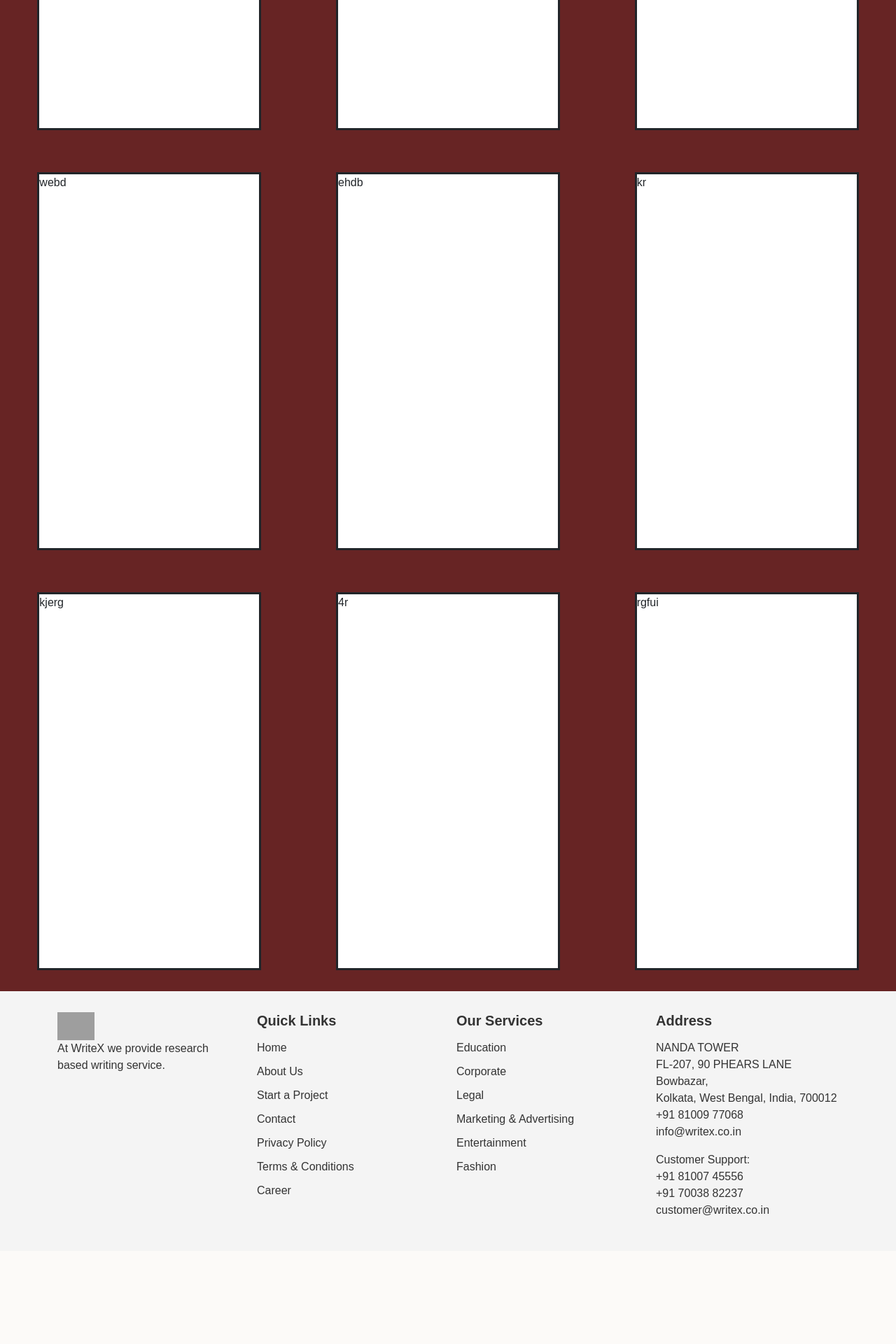
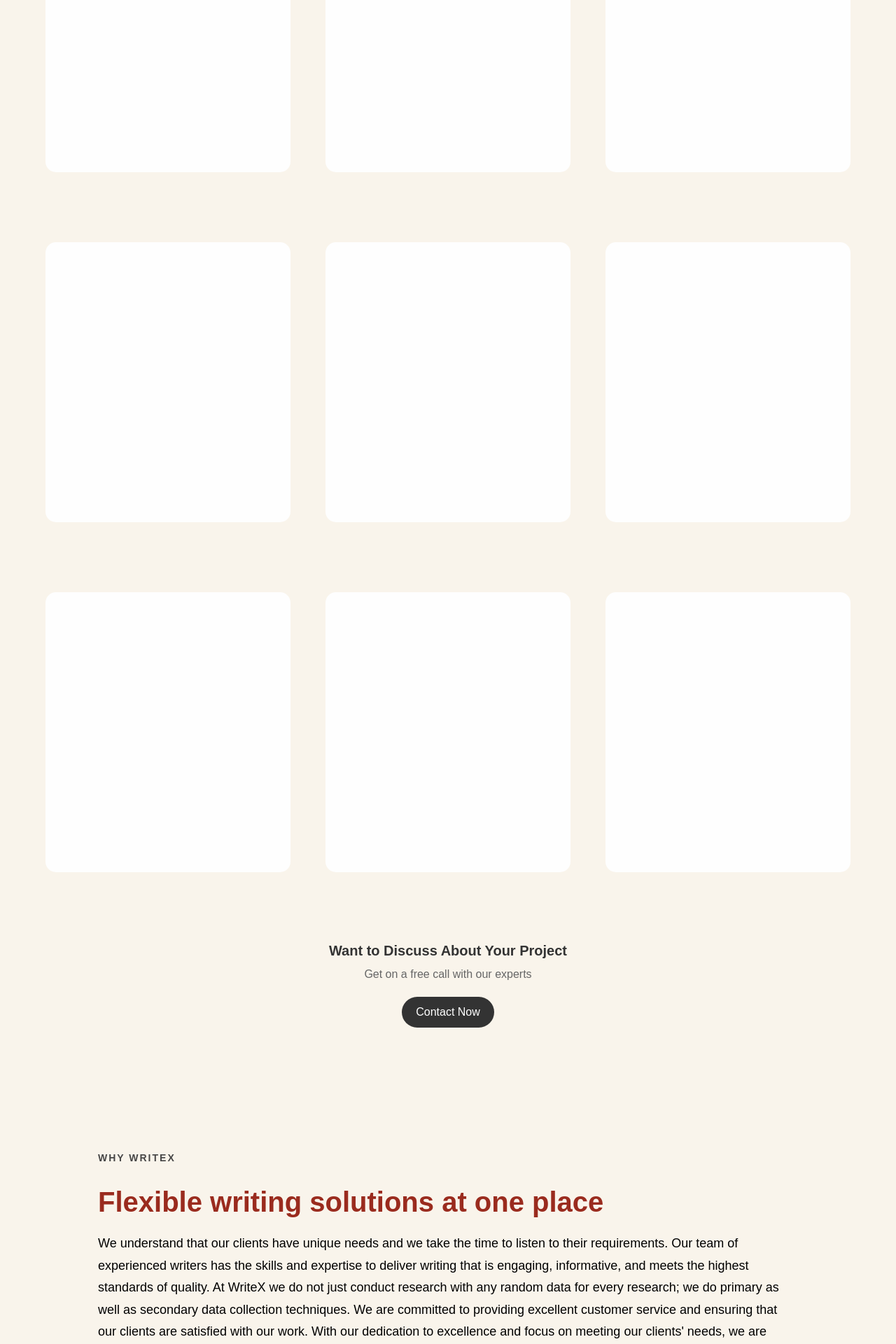
Before and after one commit to TeeWrath/Olypedia-web, a Django app: page / in a window 1280 px wide. Shown: the part 2280-4200 px from the top of the page at 70% size. Before the commit the page ends 4017 px from the top, so only its background shows below. Run offline with Django 5.2, Linux system fonts and the light colour scheme; grey boxes are pictures that could not be loaded.

Commit message:
Update landing page

```diff
--- a/main/static/home.css
+++ b/main/static/home.css
@@ -15,6 +15,13 @@
 }
 .btn-primary:hover{
     background-color: #935f5f;
+}
+.contact{
+    margin-top: -6px;
+    border-radius: 30px;
+}
+.contact:hover{
+  background-color: #f87a7a;
 }
 .success {
     background-color: #672424;
@@ -40,12 +47,15 @@ btn-outline-primary {
     color: white;
 }
 .form-section {
-    background-color: white;
+    background-color: #f9f4eb;
     padding: 30px;
-    border-radius: 10px;
-    box-shadow: 0 4px 10px rgba(0, 0, 0, 0.1);
 }
-
+.form-section h4{
+  font-weight: bold;
+}
+.form-label,.form-control{
+  height:45px;
+}
 .hero-text{
     color: #935f5f;
     font-size: 3.5rem;
@@ -100,17 +110,129 @@ btn-outline-primary {
     justify-content:space-around;
     align-items: center;
   }
+  .div-head{
+    display: flex;
+    justify-content: center;
+    align-items: center;
+    height:150px;
+  }
+  .div-head h1{
+    margin-top: 10px;
+    color: black;
+    font-weight: bolder;
+    font-size:60px;
+  }
   .div-1,.div-2,.div-3{
     display: flex;
-    background-color: #672424;
+    background-color: #f9f4eb;
+    justify-content:center;
+    align-items: center;
+    flex-direction: row;
+  }
+
+  .div1,.div2,.div3{
+    display: flex;
     justify-content:space-around;
     align-items: center;
-    flex-direction: row;
-    height:600px;
+    height:500px;
+    width: 1200px;
+
   }
   .card1,.card2,.card3{
-    border: solid;
-    height: 90%;
-    width: 25%;
-    background-color: white;
+    border-radius:15px;
+    height: 400px;
+    width: 350px;
+    background-color:rgb(254, 254, 254);
   }
+  .project-discussion {
+    height: 300px;
+    margin-top: 50px;
+    text-align: center;
+    color: #333333; /* Dark gray text color */
+  }
+
+  .project-discussion h2 {
+    font-size: 20px;
+    font-weight: bold;
+    margin-bottom: 10px;
+  }
+
+  .project-discussion p {
+    font-size: 16px;
+    margin-bottom: 20px;
+    color: #666666;
+  }
+
+  .contact-button {
+    font-size: 16px;
+    color: white;
+    background-color: #333333;
+    border: none;
+    padding: 10px 20px;
+    border-radius: 25px;
+    cursor: pointer;
+    transition: background-color 0.3s ease;
+  }
+
+  .contact-button:hover {
+    background-color: #555555;
+  }
+
+  /* --css of why olypedia--*/
+
+  .why-writex {
+    max-width: 1000px;
+    margin: auto;
+    height: 600px;
+    text-align: start;
+    color:black;
+  }
+
+  .why-writex h3 {
+    font-size: 14px;
+    font-weight: bold;
+    text-transform: uppercase;
+    letter-spacing: 2px;
+    margin-bottom: 30px;
+    color: #474646;
+  }
+
+  .why-writex h1 {
+    font-size: 40px;
+    font-weight: bolder;
+    margin-bottom: 20px;
+    color: #9a2b1e;
+  }
+
+  .why-writex p {
+    font-size: 18px;
+    line-height: 1.75;
+    margin-bottom: 25px;
+  }
+
+  .why-writex ul {
+    list-style: none;
+    padding: 0;
+    margin-bottom: 20px;
+  }
+
+  .why-writex ul li {
+    font-size: 16px;
+    margin-bottom: 5px;
+  }
+
+  .know-more {
+    font-size: 16px;
+    color: #333333;
+    background-color: transparent;
+    border: 2px solid #333333; /* Outlined button style */
+    padding: 10px 20px;
+    border-radius: 25px;
+    cursor: pointer;
+    transition: background-color 0.3s ease, color 0.3s ease;
+  }
+
+  .know-more:hover {
+    background-color: #333333;
+    color: #ffffff;
+  }
--- a/main/static/style.css
+++ b/main/static/style.css
@@ -5,7 +5,9 @@ body {
 .navbar-brand img {
     height: 50px;
 }
-
+#navbarNav{
+    margin-left: 50px;
+}
 .navbar-nav .nav-link {
     color: #333333 !important;
 }
--- a/main/templates/home.html
+++ b/main/templates/home.html
@@ -17,7 +17,7 @@
 
         <div class="col-md-6">
             <div class="form-section">
-                <h5>GET EXPERT HELP FOR YOUR PROJECT</h5>
+                <h4>GET EXPERT HELP FOR YOUR PROJECT</h4>
                 <form>
                     <div class="mb-3">
                         <label for="name" class="form-label">Name <span class="text-danger">*</span></label>
@@ -58,7 +58,7 @@
     <div class="container">
       <div class="row align-items-center">
         <div class="col-md-6 text-center illustration">
-          <img src="https://undraw.co/illustrations" alt="Illustration" class="img-fluid">
+          <img src="{%static 'images/Logo.png'%}" alt="Illustration" class="img-fluid">
         </div>
         <div class="col-md-6 content ">
           <h2>Our Content Writing Services</h2>
@@ -71,21 +71,60 @@
   </section>
 
 <section class="how-it-work">
+    <div class="div-head">
+        <div>
+            <h1>INDUSTRIES WE WORK WITH</h1>
+        </div>
+    </div>
     <div class="div-1">
-        <div class="card1">rk</div>
-        <div class="card2">ehg</div>
-        <div class="card3">mhj</div>
+        <div class="div1">
+            <div class="card1"></div>
+            <div class="card2"></div>
+             <div class="card3"></div>
+        </div>
     </div>
     <div class="div-2">
-        <div class="card1">webd</div>
-        <div class="card2">ehdb</div>
-        <div class="card3">kr</div>
+        <div class="div2">
+            <div class="card1"></div>
+            <div class="card2"></div>
+             <div class="card3"></div>
+        </div>
 
     </div>
     <div class="div-3">
-        <div class="card1">kjerg</div>
-        <div class="card2">4r</div>
-        <div class="card3">rgfui</div>
+        <div class="div2">
+            <div class="card1"></div>
+            <div class="card2"></div>
+             <div class="card3"></div>
+        </div>
+    </div>
+    <div class="project-discussion">
+        <h2>Want to Discuss About Your Project</h2>
+        <p>Get on a free call with our experts</p>
+        <button class="contact-button">Contact Now</button>
+      </div>
     </div>
 </section>
+
+<div class="why-writex">
+    <h3>Why WriteX</h3>
+    <h1>Flexible writing solutions at one place</h1>
+    <p>
+      We understand that our clients have unique needs and we take the time to listen to their requirements.
+      Our team of experienced writers has the skills and expertise to deliver writing that is engaging,
+      informative, and meets the highest standards of quality. At WriteX we do not just conduct research with
+      any random data for every research; we do primary as well as secondary data collection techniques. We are
+      committed to providing excellent customer service and ensuring that our clients are satisfied with our
+      work. With our dedication to excellence and focus on meeting our clients' needs, we are confident that we
+      are the best choice for all your writing needs.
+    </p>
+    <ul>
+      <li>✔ Experienced Researchers</li>
+      <li>✔ Creativity</li>
+      <li>✔ Research Based Content</li>
+      <li>✔ Innovation</li>
+    </ul>
+    <a href="{%url 'about'%}"><button class="know-more">Know more</button></a>
+  </div>
+
   {% endblock  %}
--- a/main/templates/layout.html
+++ b/main/templates/layout.html
@@ -18,13 +18,13 @@
     <nav class="navbar navbar-expand-lg navbar-light header m-5">
       <div class="container">
           <a class="navbar-brand" href="#">
-              <img src="path-to-your-logo.png" alt="WriteX Logo">
+              <img src="{%static 'images/Logo.png'%}" alt="WriteX Logo">
           </a>
           <button class="navbar-toggler" type="button" data-bs-toggle="collapse" data-bs-target="#navbarNav"
               aria-controls="navbarNav" aria-expanded="false" aria-label="Toggle navigation">
               <span class="navbar-toggler-icon"></span>
           </button>
-          <div class="collapse navbar-collapse " id="navbarNav">
+          <div class="collapse navbar-collapse navbarNav">
               <ul class="navbar-nav ms-auto">
                   <li class="nav-item">
           <p><a class="text-dark nav-link active " aria-current="page" href="{% url 'home'%}">Home</a></p>
@@ -47,7 +47,9 @@
           <a class="text-dark nav-link" href="{% url  'project'%}">start a project</a>
         </li>
         <li class="nav-item">
-          <a class="text-dark nav-link" aria-disabled="true" href="{% url 'contact'%}">Contact us</a>
+          <a class="text-dark nav-link" aria-disabled="true" href="{% url 'contact'%}">
+            <button class="btn contact">Contact us</button>
+          </a>
         </li>
 
               </ul>
```
Also changed, not shown: main/static/images/Logo.png (added).
